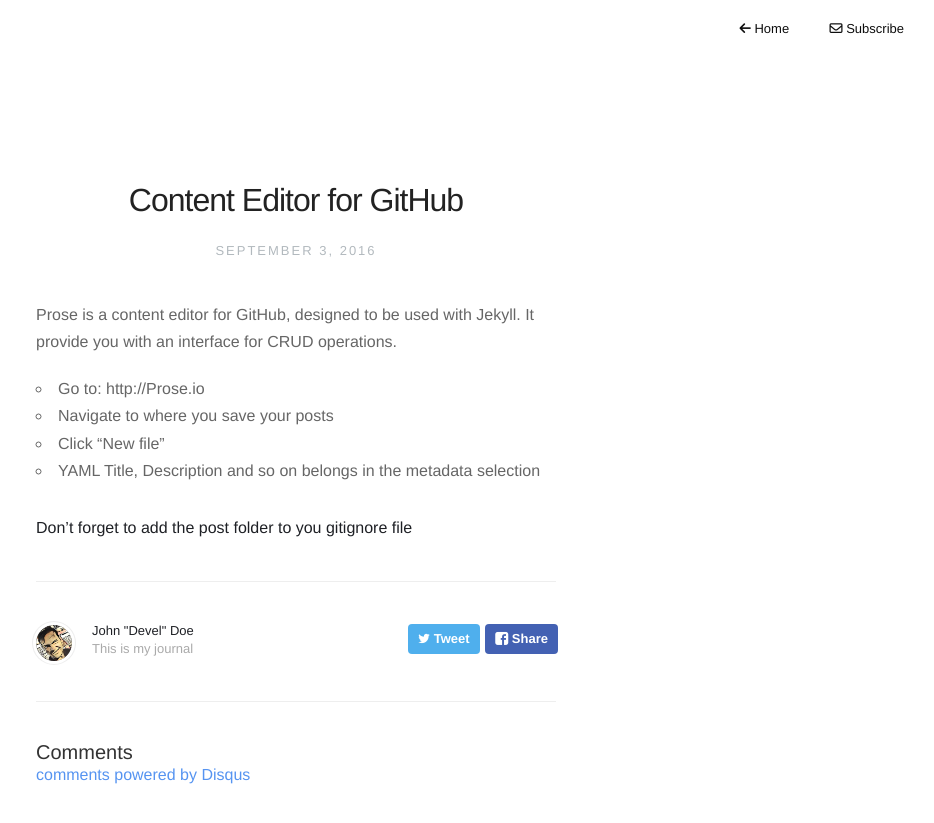
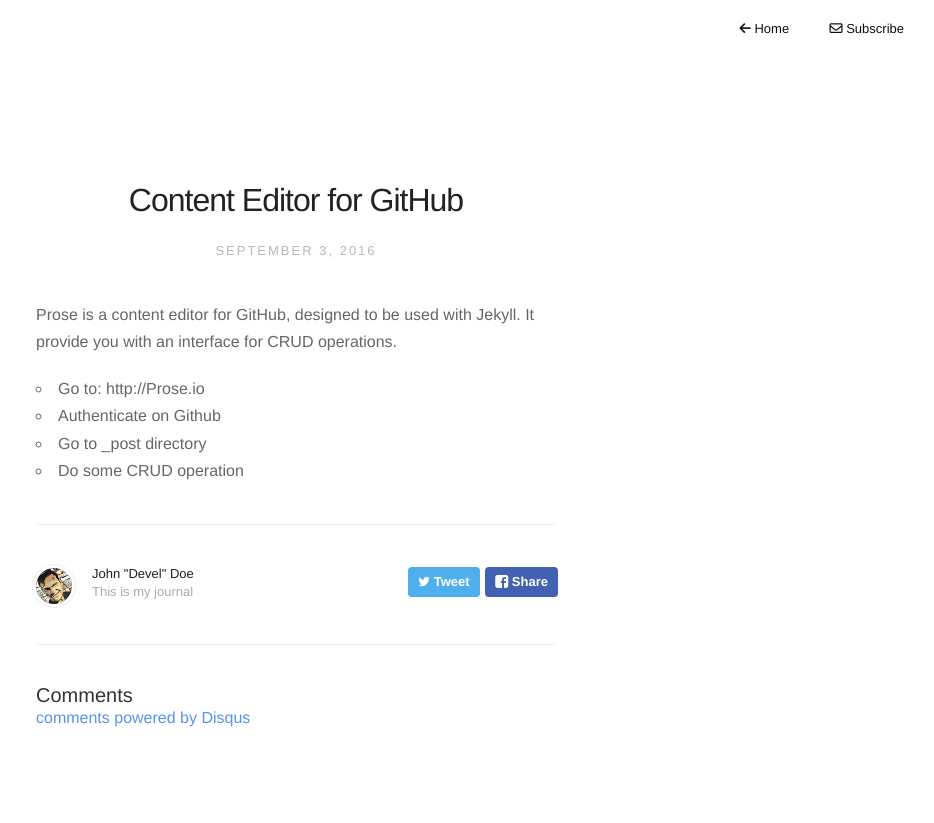
Before and after one commit to develdoe/develdoe.github.io, a Jekyll site: the page built from _posts/2016-09-03-Content-Editor-for-GitHub.md, in a window 1280 px wide. Shown: the top 823 px of the page, without its empty margins (344-1278 px from the left). Built offline with Jekyll 4.4.1, drawn with Linux system fonts in a browser that asks for light colours; nearby versions of some CDN libraries; comment, search, counter and statistics services are not loaded.

Commit message:
Updated 2016-09-03-Content-Editor-for-GitHub.md

```diff
--- a/_posts/2016-09-03-Content-Editor-for-GitHub.md
+++ b/_posts/2016-09-03-Content-Editor-for-GitHub.md
@@ -12,8 +12,6 @@ category:
 Prose is a content editor for GitHub, designed to be used with Jekyll. It provide you with an interface for CRUD operations.
 
 * Go to: http://Prose.io
-* Navigate to where you save your posts
-* Click "New file"
-* YAML Title, Description and so on belongs in the metadata selection
-
-**Don't forget to add the post folder to you gitignore file**
+* Authenticate on Github
+* Go to _post directory
+* Do some CRUD operation
```
